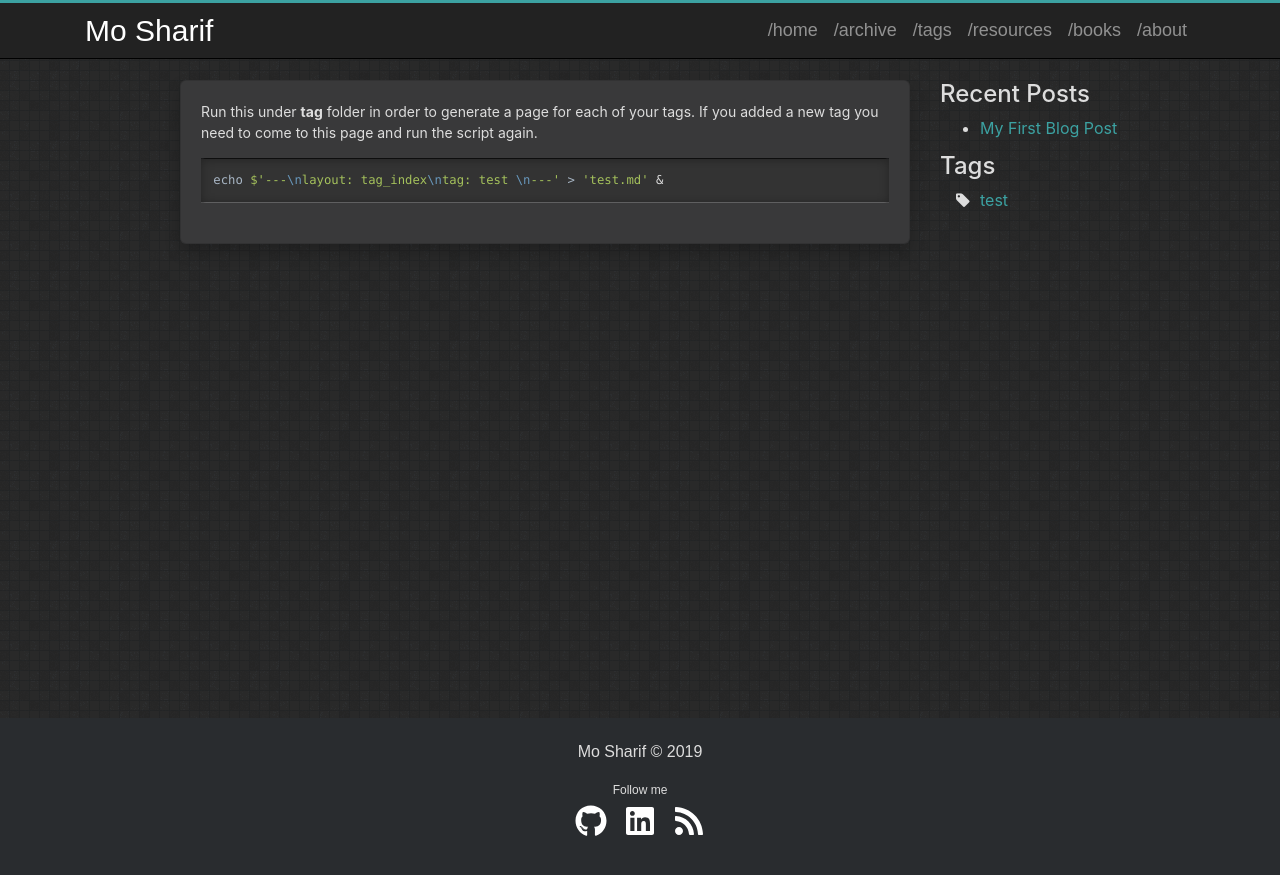
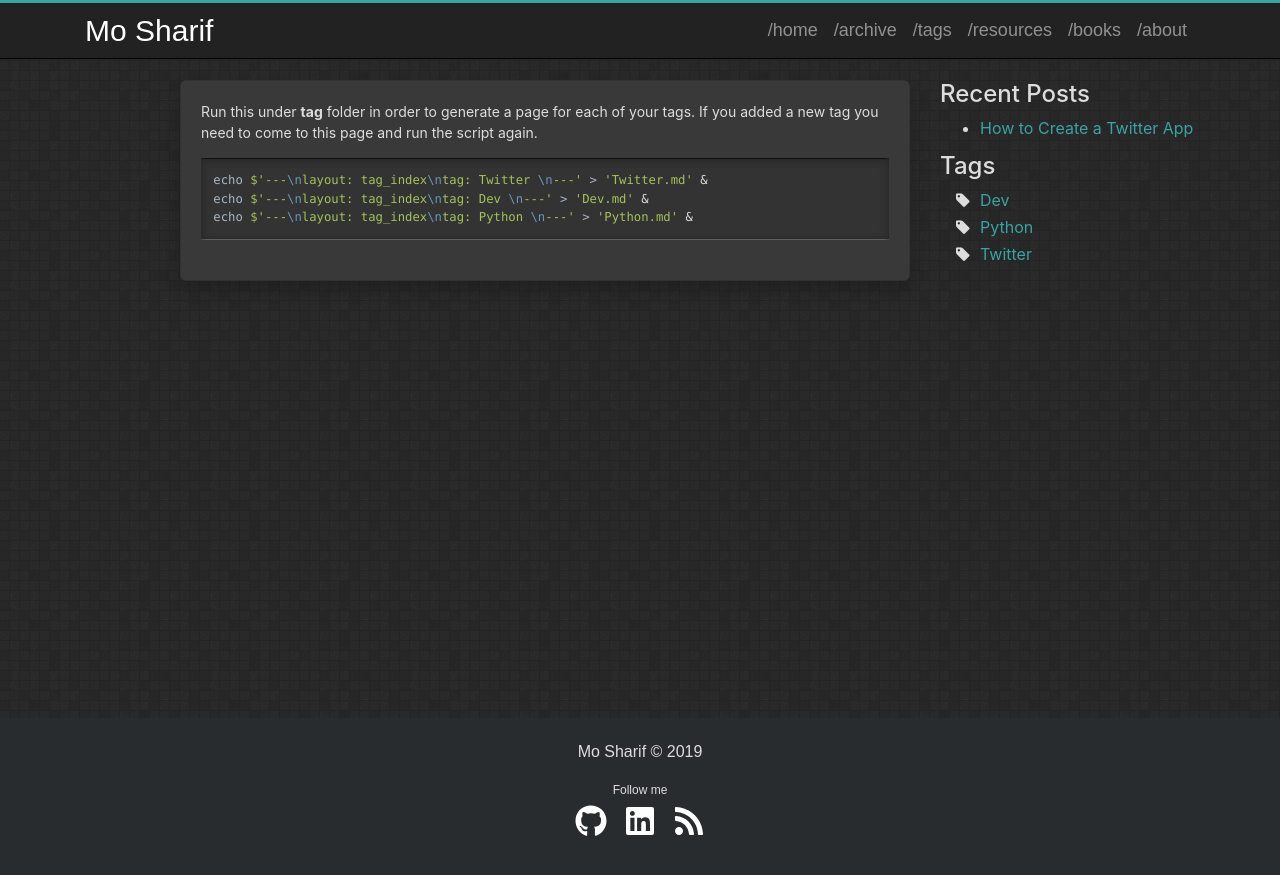
Before and after one commit to Mo4n6/Mo4n6.github.io, a Jekyll site: the page built from admin.md, in a window 1280 px wide. Shown: the top 875 px of the page. Built offline with Jekyll 4.4.1, drawn with Linux system fonts in a browser that asks for light colours; nearby versions of some CDN libraries; some of the changed lines change nothing that is shown.

Commit message:
add post Twitter App

````diff
--- /dev/null
+++ b/_posts/2018-11-03-HowToCreateATwitterApp.md
@@ -0,0 +1,122 @@
+---
+layout: post
+title: How to Create a Twitter App
+date:   2018-11-03
+description: Ever found that Tweeting is too much work and wanted to find a way to automate it? Well, I have good news for you. This article will walk you through how to make your first Twitter App with Python.  This is the first step in making your own AGI Twitter bot.
+tags:
+- Twitter
+- Dev
+- Python
+share: true
+toc: true
+---
+
+![img]({{ '/assets/images/2018-11-03-HowToCreateATwitterApp/image1.png' | relative_url }}){: .center-image }*Apply for Access*
+
+# Introduction
+This article will walk you through the steps to create a simple Twitter App using Python.
+
+# Requirements
+Prior to creating a Twitter App, you will need the following:
+
+* Python 3.6 or later installed
+* A Twitter Account
+
+# Instructions
+The steps to create a Twitter App is broken down into the following steps:
+
+&nbsp;&nbsp;&nbsp;&nbsp;&nbsp;&nbsp;Step 1 - Apply for a Developer Account
+&nbsp;&nbsp;&nbsp;&nbsp;&nbsp;&nbsp;Step 2 - Create an App in Twitter
+&nbsp;&nbsp;&nbsp;&nbsp;&nbsp;&nbsp;Step 3 - Create Keys and Tokens for your App
+&nbsp;&nbsp;&nbsp;&nbsp;&nbsp;&nbsp;Step 4 - Install Python-Twitter Library
+&nbsp;&nbsp;&nbsp;&nbsp;&nbsp;&nbsp;Step 5 - Create a Python script that posts to Twitter
+
+
+## Step 1 - Apply for a Developer Account
+You need to apply for a developer account through Twitter.  To do this, log in to Twitter and visit https://developer.twitter.com/
+
+If this is your first time to log in to the above link, you would see something like this:
+
+![img]({{ '/assets/images/2018-11-03-HowToCreateATwitterApp/image1.png' | relative_url }}){: .center-image }*Apply for Access*
+
+Click on 'Apply for a Developer Account'.
+
+![img]({{ '/assets/images/2018-11-03-HowToCreateATwitterApp/image2.png' | relative_url }}){: .center-image }*Application for Developer Account*
+
+Review the instructions on the page.  Once ready to proceed, press on 'Continue'.  You will be asked some additional questions in regards to the developer account. You will need to complete 'Account Details' and 'Use case details'.
+
+You will see something like this once you have answered all the questions and agreed to the Terms of Service.
+
+![img]({{ '/assets/images/2018-11-03-HowToCreateATwitterApp/image3.png' | relative_url }}){: .center-image }*Confirmation Screen*
+
+
+## Step 2 - Create an App in Twitter﻿
+At this point, you've signed up for a Twitter Developer Account, confirmed you're email address and you're on the 'Get Started' Page.
+
+![img]({{ '/assets/images/2018-11-03-HowToCreateATwitterApp/image4.png' | relative_url }}){: .center-image }*'Get Started' Page*
+
+Click on 'Create an App' under 'Get started'.  You should see something like this:
+
+![img]({{ '/assets/images/2018-11-03-HowToCreateATwitterApp/image5.png' | relative_url }}){: .center-image }*Create an app*
+
+Click on ' Create an app' again.  You will be asked to fill out some information in regards to your app (similar to filling out the developer questionnaire).  Here are some of the details you will have to fill out:
+
+![img]({{ '/assets/images/2018-11-03-HowToCreateATwitterApp/image6.png' | relative_url }}){: .center-image }*App questionnaire*
+
+Complete the questionnaire to create your app.
+
+## Step 3 - Create Keys and Tokens for your App
+Now that you've created your Twitter App.  You will see something like this:
+
+![img]({{ '/assets/images/2018-11-03-HowToCreateATwitterApp/image7.png' | relative_url }}){: .center-image }*App details*
+
+Click on 'Keys and tokens'.  The Consumer API keys will be listed.  You will need also need to 'Create' the 'Access token & access token secret' for your App.
+
+![img]({{ '/assets/images/2018-11-03-HowToCreateATwitterApp/image8.png' | relative_url }}){: .center-image }*App Keys and Tokens*
+
+## Step 4 - Install Python-Twitter Library
+This step will walk you through installing the Python-Twitter Library.  You will need to download the library from github.com.
+
+Python-Twitter Library Link: https://github.com/bear/python-twitter
+
+![img]({{ '/assets/images/2018-11-03-HowToCreateATwitterApp/image9.png' | relative_url }}){: .center-image }*Screenshot of Python-Twitter github library*
+
+Download and extract the library.  Run the following command to install the library:
+``` bash
+python setup.py install﻿
+```
+The first time I tired to install the library, I got the following error message:
+>error: The 'requests' distribution was not found and is required by python-twitter
+
+![img]({{ '/assets/images/2018-11-03-HowToCreateATwitterApp/image11.png' | relative_url }}){: .center-image }*Screenshot of the installation error*
+
+Running the install command again resolved the issue.
+
+## Step 5 - Create a Python script that posts to Twitter
+I know it's been fun, however we're almost at the end.  Now time to write a simple Python program that makes a post to Twitter.
+
+Make sure to import twitter at top of your program:
+
+{% highlight python linenos %}
+import twitter
+{% endhighlight python %}
+
+Authenticate to Twitter by using your token, token secret, consumer_key and consumer_secret (from Step 3).
+
+{% highlight python linenos %}
+api = twitter.Api(consumer_key=consumer_key, consumer_secret=consumer_secret,
+access_token_key=token, access_token_secret=token_secret)
+{% endhighlight python %}
+
+
+Update your status with the following syntax:
+
+{% highlight python linenos %}
+status = api.PostUpdate("Hello World #HelloWorld #Python #TwitterApp")
+{% endhighlight python %}
+
+# Summary
+
+Voila!! You've just sent a tweet!! Go check you're Twitter!!  You've made your first Twitter app with Python!!
+
+This article provided the minimum steps required to create a Twitter App.  I know what you're thinking, this is a good start, but running a Python script to send a tweet still sounds like too much work.  In a future post I will show you how to use AWS lambda to make this more efficient and self reliant.
--- a/_posts/2019-03-23-MyFirstPost.md
+++ /dev/null
@@ -1,13 +0,0 @@
----
-layout: post
-title: My First Blog Post
-date:   2019-03-23
-description: This is a test post.
-tags: test
-share: true
-toc: true
----
-
-# Introduction
-
-Hello World!!!
--- /dev/null
+++ b/tag/Dev.md
@@ -0,0 +1,4 @@
+---
+layout: tag_index
+tag: Dev
+---
--- /dev/null
+++ b/tag/Python.md
@@ -0,0 +1,4 @@
+---
+layout: tag_index
+tag: Python
+---
--- a/tag/test.md
+++ b/tag/Twitter.md
@@ -1,4 +1,4 @@
 ---
 layout: tag_index
-tag: test
+tag: Twitter
 ---
````
Also changed, not shown: assets/images/2018-11-03-HowToCreateATwitterApp/image1.png (added), assets/images/2018-11-03-HowToCreateATwitterApp/image10.png (added), assets/images/2018-11-03-HowToCreateATwitterApp/image11.png (added), assets/images/2018-11-03-HowToCreateATwitterApp/image12.png (added), assets/images/2018-11-03-HowToCreateATwitterApp/image2.png (added), assets/images/2018-11-03-HowToCreateATwitterApp/image3.png (added), assets/images/2018-11-03-HowToCreateATwitterApp/image4.png (added), assets/images/2018-11-03-HowToCreateATwitterApp/image5.png (added), assets/images/2018-11-03-HowToCreateATwitterApp/image6.png (added), assets/images/2018-11-03-HowToCreateATwitterApp/image7.png (added), assets/images/2018-11-03-HowToCreateATwitterApp/image8.png (added), assets/images/2018-11-03-HowToCreateATwitterApp/image9.png (added).
